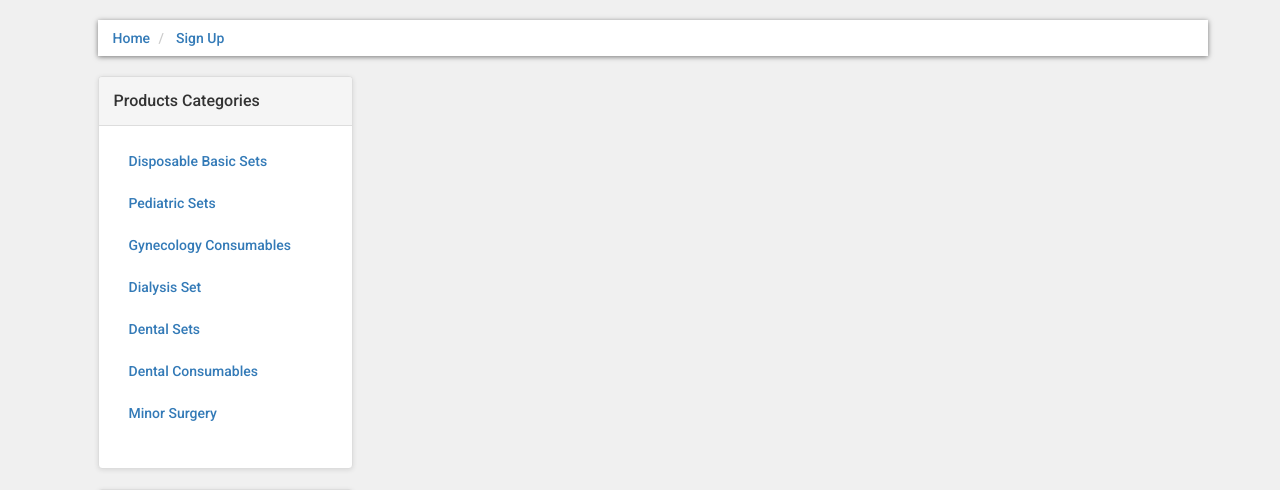
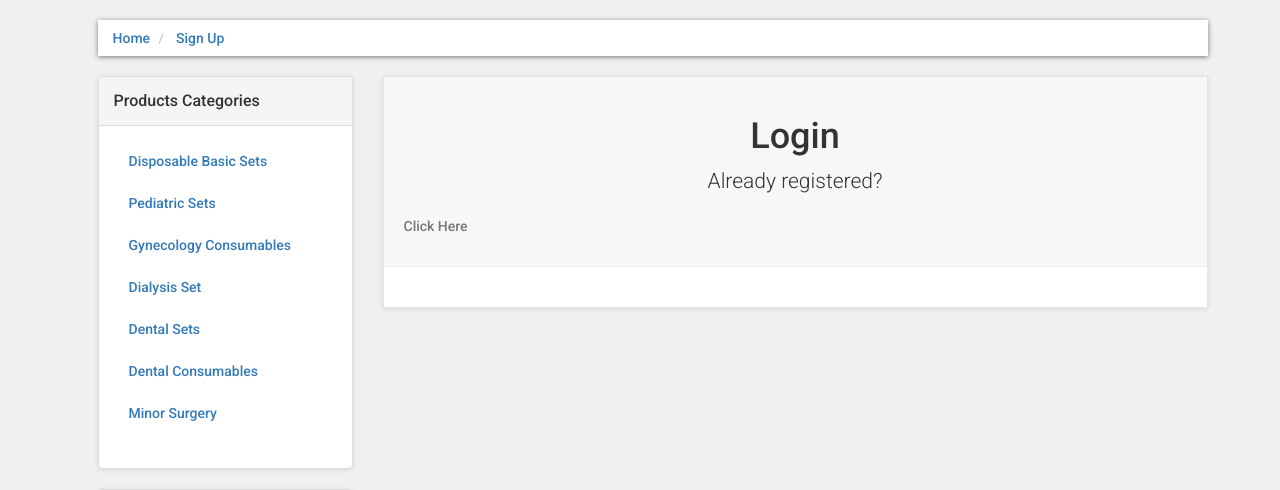
Before and after one commit to sharvinbala/e-commerce, a PHP site: page /checkout.php in a window 1280 px wide. Shown: the part 122-612 px from the top of the page. Run offline with PHP 8.4, Linux system fonts and the light colour scheme; data comes from the database, SQL or seed files in the repository; data that the repository does not hold is empty.

Commit message:
created customer_login.php and payment_options and checkout.php

```diff
--- a/checkout.php
+++ b/checkout.php
@@ -181,7 +181,20 @@ include ("functions/function.php");
 			?>
 		</div><!-- col md 3 ends -->
 
+<div class="col-md-9"><!--col-md-9 starts -->
+<?php
 
+if (!isset($_SESSION['customer_email'])) {
+	include ("customer/customer_login.php");
+}
+else
+{
+	include ("payment_options.php");
+}
+
+?>
+
+</div><!--col-md-9 ends -->
 
 
 
--- /dev/null
+++ b/customer/customer_login.php
@@ -0,0 +1,14 @@
+<div class="box"><!--box starts -->
+<div class="box-header"><!--box-header starts -->
+<center>
+<h1>Login</h1>
+<p class="lead">Already registered?</p>
+</center>
+<p class="text-muted">
+Click Here
+</p>
+</div><!--box-header ends -->
+
+
+
+</div><!--box ends-->
```
Also changed, not shown: payment_options.php (added).
